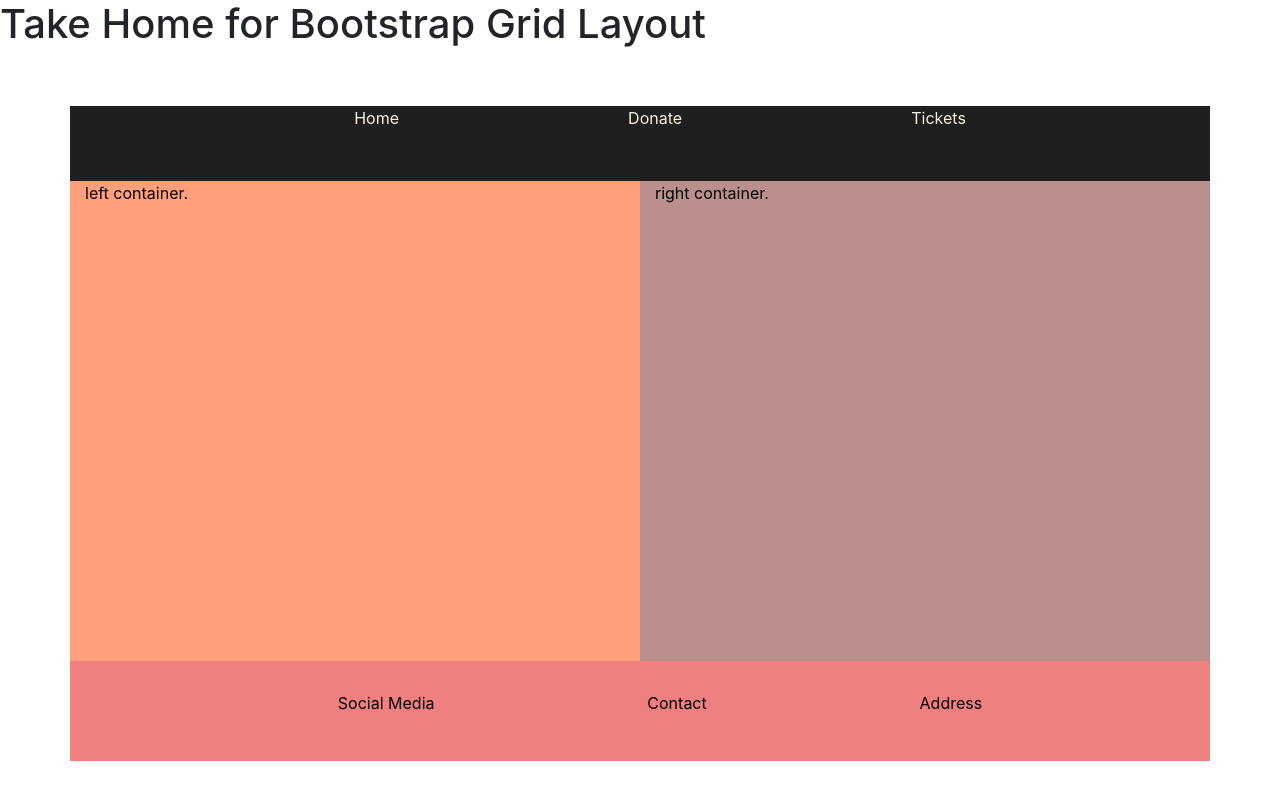
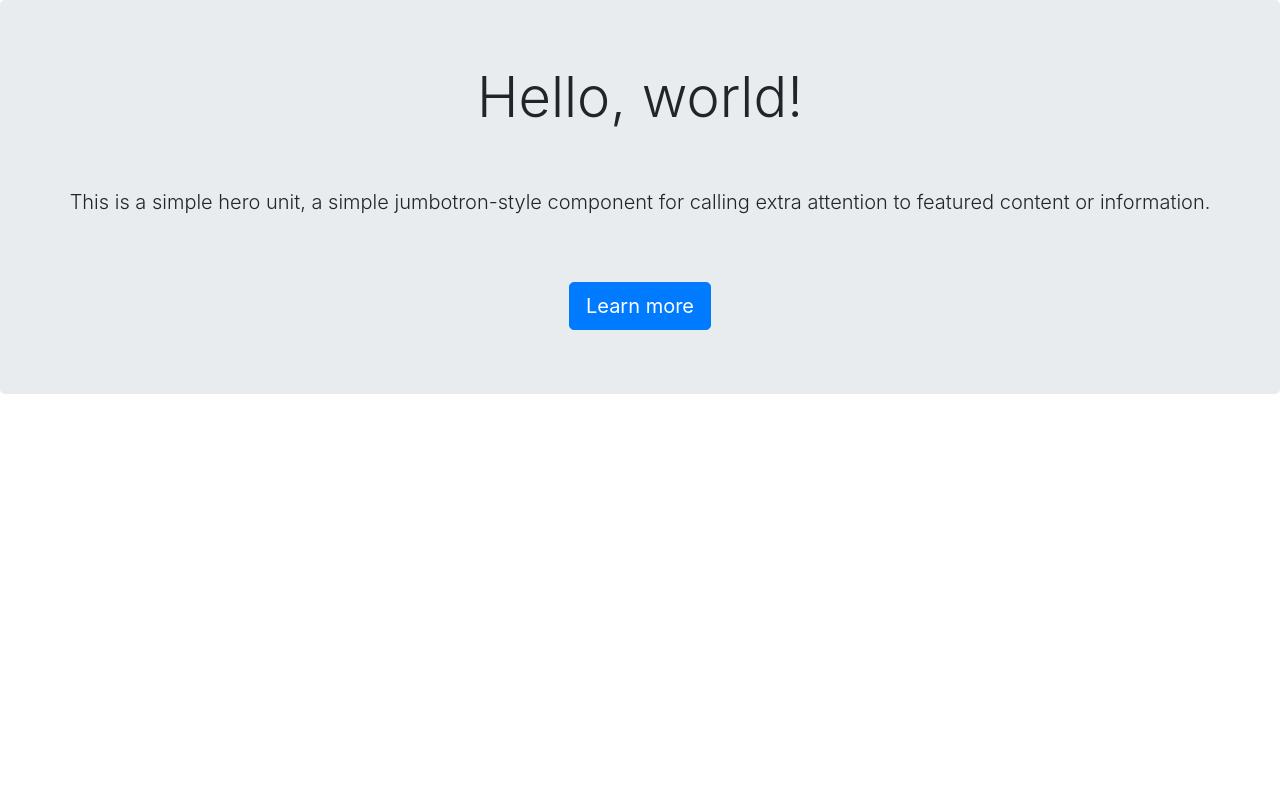
Before and after one commit to howdycrystalm/event-landing-page, a plain HTML site: page index.html in a window 1280 px wide. Drawn offline with nearby package versions, Linux system fonts and the light colour scheme.

Commit message:
feat:(jumbotron): added jumbotron. work in progress

```diff
--- a/index.html
+++ b/index.html
@@ -11,38 +11,11 @@
     <title>Bootstrap Grid Layout</title>
   </head>
   <body>
-    <h1>Take Home for Bootstrap Grid Layout</h1>
-    <div class="container">
-      <div class="row">
-        <div class="col nav-background">
-          <ul>
-            <li>Home</li>
-            <li>Donate</li>
-            <li>Tickets</li>
-          </ul>
-        </div>
-      </div>
-    </div>
-    <div class="container">
-      <div class="row">
-        <div class="col-md-6 left-container">
-          left container.
-        </div>
-        <div class="col-md-6 right-container">
-          right container.
-        </div>
-      </div>
-    </div>
-    <div class="container">
-      <div class="row">
-        <div class="col footer">
-          <ul>
-            <li>Social Media</li>
-            <li>Contact</li>
-            <li>Address</li>
-          </ul>
-        </div>
-      </div>
+    <div class="jumbotron d-flex flex-column justify-content-center align-items-center">
+      <h1 class="display-4">Hello, world!</h1>
+      <p class="lead mt-5">This is a simple hero unit, a simple jumbotron-style component for calling extra attention to featured content or information.</p>
+      <hr class="my-4">
+      <a class="btn btn-primary btn-lg" href="#" role="button">Learn more</a>
     </div>
     <!-- Option 1: jQuery and Bootstrap Bundle (includes Popper) -->
     <script src="https://code.jquery.com/jquery-3.5.1.slim.min.js" integrity="sha384-DfXdz2htPH0lsSSs5nCTpuj/zy4C+OGpamoFVy38MVBnE+IbbVYUew+OrCXaRkfj" crossorigin="anonymous"></script>
```
